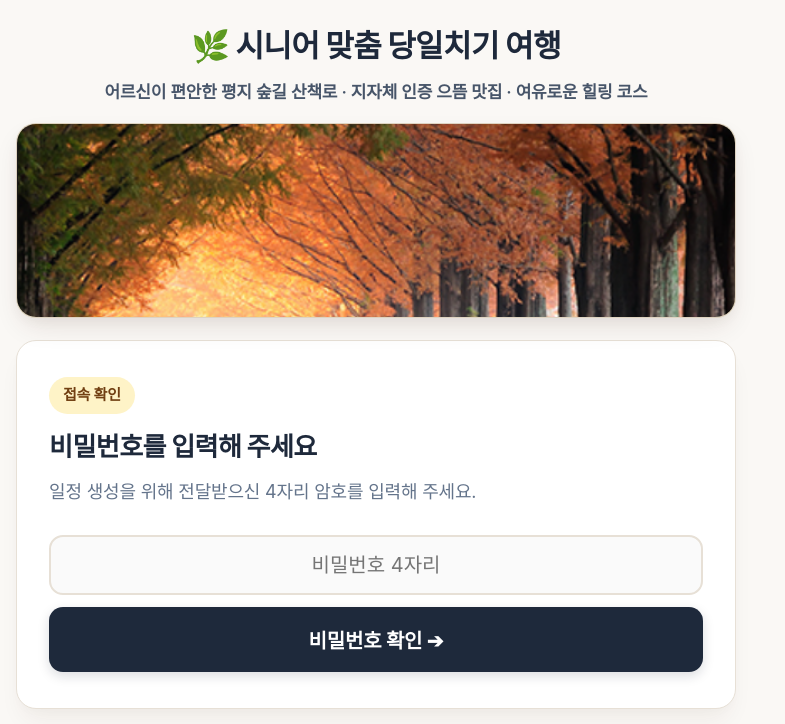
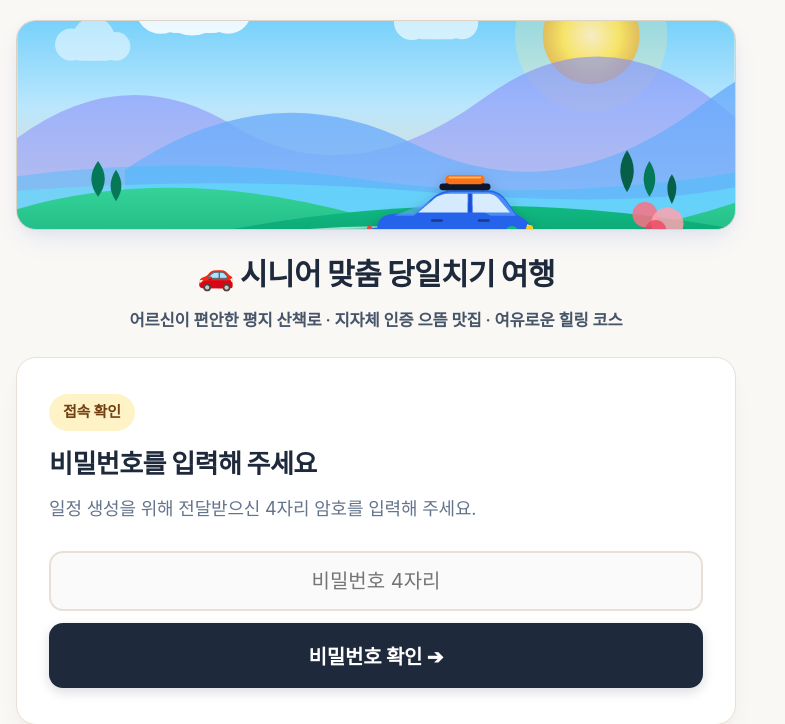
Before and after one commit to hkhkkoo-max/senior-trip-planner, a Flask app: page /trip/1 in a window 1280 px wide. Shown: the top 724 px of the page, without its empty margins (0-785 px from the left). Run offline with Flask 3, Linux system fonts and the light colour scheme; some web fonts are replaced.

Commit message:
Design: Reorder header with car road-trip vector illustration on top and title below

```diff
--- a/static/css/style.css
+++ b/static/css/style.css
@@ -50,38 +50,20 @@ body {
 /* 헤더 */
 .header {
     text-align: center;
-    margin-bottom: 22px;
+    margin-bottom: 24px;
 }
 
-.header .title {
-    font-size: 31px;
-    font-weight: 800;
-    color: var(--slate-dark);
-    letter-spacing: -0.02em;
-    margin-bottom: 8px;
-    word-break: keep-all;
-}
-
-.header .subtitle {
-    font-size: 17px;
-    font-weight: 600;
-    color: #475569;
-    line-height: 1.55;
-    margin-bottom: 18px;
-    word-break: keep-all;
-}
-
-/* 감성적인 가을 숲길 여행 히어로 배너 카드 (하단 박스와 100% 너비 일치) */
+/* 감성적인 자동차 드라이브 여행 히어로 배너 카드 (하단 박스와 100% 너비 일치) */
 .hero-banner-card {
     position: relative;
     width: 100%;
-    margin: 0;
+    margin-bottom: 20px;
     border-radius: var(--radius-lg);
     overflow: hidden;
-    box-shadow: 0 12px 28px -6px rgba(69, 26, 3, 0.12), 0 4px 12px rgba(0, 0, 0, 0.03);
+    box-shadow: 0 12px 28px -6px rgba(37, 99, 235, 0.12), 0 4px 12px rgba(0, 0, 0, 0.03);
     border: 1px solid rgba(214, 204, 192, 0.8);
-    background: #fef3c7;
-    height: 195px;
+    background: linear-gradient(135deg, #e0f2fe 0%, #fef3c7 100%);
+    height: 210px;
     display: flex;
     align-items: center;
     justify-content: center;
@@ -91,9 +73,31 @@ body {
     width: 100%;
     height: 100%;
     object-fit: cover;
-    object-position: center 42%;
     display: block;
     transition: transform 0.4s ease;
+}
+
+.hero-banner-card:hover .hero-illustration {
+    transform: scale(1.02);
+}
+
+.header .title {
+    font-size: 30px;
+    font-weight: 800;
+    color: var(--slate-dark);
+    letter-spacing: -0.02em;
+    margin-top: 4px;
+    margin-bottom: 8px;
+    word-break: keep-all;
+}
+
+.header .subtitle {
+    font-size: 16.5px;
+    font-weight: 600;
+    color: #475569;
+    line-height: 1.55;
+    margin-bottom: 0;
+    word-break: keep-all;
 }
 
 .hero-banner-card:hover .hero-illustration {
--- a/templates/index.html
+++ b/templates/index.html
@@ -15,17 +15,17 @@
     <link rel="icon" type="image/svg+xml" href="{{ url_for('static', filename='icons/icon.svg') }}">
     <link rel="icon" type="image/png" href="{{ url_for('static', filename='icons/icon-192.png') }}">
 
-    <link rel="stylesheet" href="{{ url_for('static', filename='css/style.css') }}?v=20260829_0021">
+    <link rel="stylesheet" href="{{ url_for('static', filename='css/style.css') }}?v=20260829_0028">
 </head>
 <body>
     <div class="app-container">
-        <!-- 헤더 및 힐링 여행 이미지 배너 -->
+        <!-- 헤더: 자동차 여행 일러스트 배너 & 타이틀 -->
         <header class="header">
-            <h1 class="title">🌿 시니어 맞춤 당일치기 여행</h1>
-            <p class="subtitle">어르신이 편안한 평지 숲길 산책로 · 지자체 인증 으뜸 맛집 · 여유로운 힐링 코스</p>
             <div class="hero-banner-card">
-                <img src="{{ url_for('static', filename='images/travel_hero.png') }}" alt="평화로운 가을 숲길 당일치기 힐링 여행" class="hero-illustration">
+                <img src="{{ url_for('static', filename='images/travel_hero.svg') }}" alt="시니어 맞춤 당일치기 자동차 드라이브 여행" class="hero-illustration">
             </div>
+            <h1 class="title">🚗 시니어 맞춤 당일치기 여행</h1>
+            <p class="subtitle">어르신이 편안한 평지 산책로 · 지자체 인증 으뜸 맛집 · 여유로운 힐링 코스</p>
         </header>
 
         <!-- 진행 상황 바 -->
--- a/templates/trip.html
+++ b/templates/trip.html
@@ -15,7 +15,7 @@
     <link rel="icon" type="image/svg+xml" href="{{ url_for('static', filename='icons/icon.svg') }}">
     <link rel="icon" type="image/png" href="{{ url_for('static', filename='icons/icon-192.png') }}">
 
-    <link rel="stylesheet" href="{{ url_for('static', filename='css/style.css') }}?v=20260829_0021">
+    <link rel="stylesheet" href="{{ url_for('static', filename='css/style.css') }}?v=20260829_0028">
     <!-- marked.js CDN for Markdown rendering -->
     <script src="https://cdn.jsdelivr.net/npm/marked/marked.min.js"></script>
 </head>
```
